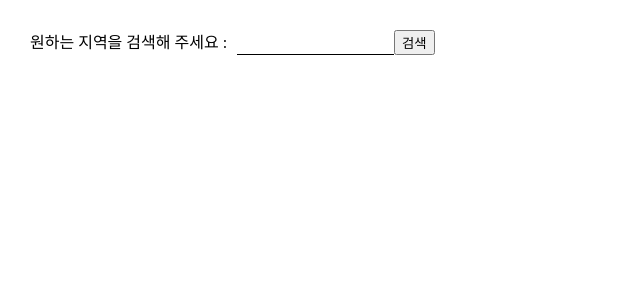
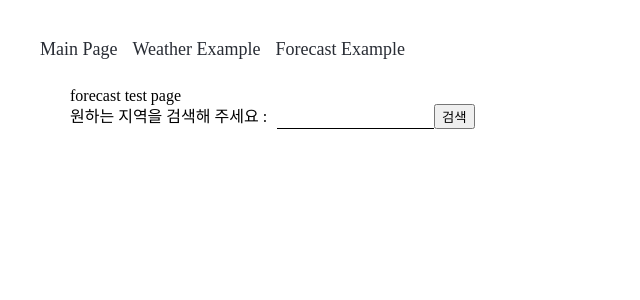
Before and after one commit to juyeong-yun/weather-app, a React (Create React App) app in the folder weather-app/: page /forecast-test in a window 1280 px wide. Shown: the top 300 px of the page, without its empty margins (0-640 px from the left). Built offline with nearby package versions, Linux system fonts and the light colour scheme; no server answers.

Commit message:
api 파라미터 weather, forecast 예시 확인 위한 페이지 구분, css 변경

```diff
--- a/weather-app/src/App.css
+++ b/weather-app/src/App.css
@@ -1,10 +1,7 @@
-.App {
-  text-align: center;
-}
+@import url('https://fonts.googleapis.com/css2?family=Inter:ital,opsz,wght@0,14..32,100..900;1,14..32,100..900&family=Lato:ital,wght@0,100;0,300;0,400;0,700;0,900;1,100;1,300;1,400;1,700;1,900&display=swap');
 
-.App-logo {
-  height: 40vmin;
-  pointer-events: none;
+* {
+    font-family: "Lato", sans-serif;
 }
 
 @media (prefers-reduced-motion: no-preference) {
@@ -24,9 +21,6 @@
   color: white;
 }
 
-.App-link {
-  color: #61dafb;
-}
 
 @keyframes App-logo-spin {
   from {
@@ -36,3 +30,11 @@
     transform: rotate(360deg);
   }
 }
+
+.container { margin: 20px 0 0 20px; padding: 10px;}
+
+.menuBar { padding: 10px;}
+.menuBar nav { display: block; margin-bottom: 20px;}
+.menuBar nav a { margin-right: 15px; color: #282c34;
+  text-decoration: none; font-size: 18px;}
+.menuBar nav a:hover {color: lightblue;}
--- a/weather-app/src/App.js
+++ b/weather-app/src/App.js
@@ -1,12 +1,28 @@
 import React from 'react';
+import {Routes, Route, Link} from 'react-router-dom';
 
 import Main from "./pages/Main";
+import WeatherTest from './pages/WeatherTest';
+import ForecastTest from './pages/ForecastTest';
+
+import './App.css';
 
 function App() {
   return (
     <div className="App">
-      <div className="searchRegion">
-        <Main />
+      <div className='container'>
+        <div className='menuBar'>
+          <nav>
+              <Link to="/">Main Page</Link>
+              <Link to="/weather-test">Weather Example</Link>
+              <Link to="/forecast-test">Forecast Example</Link>
+            </nav>
+            <Routes>
+              <Route path='/' element={<Main />}/>
+              <Route path='/weather-test' element={<WeatherTest />}/>
+              <Route path='/forecast-test' element={<ForecastTest />}/>
+            </Routes>
+        </div>
       </div>
     </div>
   );
--- a/weather-app/src/css/main.css
+++ b/weather-app/src/css/main.css
@@ -1,10 +1,7 @@
 /* 구글 폰트 */
-@import url('https://fonts.googleapis.com/css2?family=Inter:ital,opsz,wght@0,14..32,100..900;1,14..32,100..900&family=Lato:ital,wght@0,100;0,300;0,400;0,700;0,900;1,100;1,300;1,400;1,700;1,900&display=swap');
 
-* {
-    font-family: "Lato", sans-serif;
-}
 
-.container { margin: 20px 0 0 20px; padding: 10px;}
+
+
 .searchRegion {display: flex; align-items: center;}
 .searchRegion input {margin-left: 10px; padding: 4px; border:none; border-bottom: 1px solid;}
--- /dev/null
+++ b/weather-app/src/pages/ForecastTest.js
@@ -0,0 +1,85 @@
+import React, {useEffect, useState} from 'react'
+
+import '../css/main.css';
+import '../reset.css';
+
+const ForecastTest = () => {
+    const [weatherData, setWeatherData] = useState(null); // 현재 날씨 데이터 저장
+    const [forecastData, setForecastData] = useState(null); // 미래 날씨 데이터 저장
+    const [region, setRegion] = useState(''); // 사용자가 입력한 지역
+
+    const [loading, setLoading] = useState(false); // 로딩 상태
+
+    // 환경 변수로 저장한 API 키 호출
+    const apiKey = process.env.REACT_APP_API_KEY;
+
+    const fetchCoordinatesData = async () => {
+
+        // 입력된 지역이 없으면 호출하지 않음
+        if (!region) return;
+
+        setLoading(true);
+        // url 설정
+        const url =`https://api.openweathermap.org/data/2.5/forecast?q=${region}&appid=${apiKey}`;
+
+        try{
+            const resp = await fetch(url);
+            const data = await resp.json();
+
+            // cod Internal parameter
+            if(data.cod === 200) {
+                return{
+                    lat: data.coord.lat,
+                    lon: data.coord.lon,
+                };
+            } else{
+                throw new Error(data.message);
+            }
+            // 날씨 데이터 상태 저장
+            setWeatherData(data);
+
+        } catch(error){
+            console.error("API 호출 실패", error);
+
+        } finally {
+            setLoading(false);
+        }
+    };
+
+    const handleSubmit = (e) => {
+        e.preventDefault();
+
+        setLoading(true);
+        setForecastData();
+    };
+
+    return(
+        <div className="container">
+            <h3> forecast test page </h3>
+            <form onSubmit={handleSubmit}>
+                <div className="searchRegion">
+                    <h3>원하는 지역을 검색해 주세요 : </h3>
+                    <input type="text" value={region}
+                    onChange={(e) => setRegion(e.target.value)} // 입력값을 상태로 업데이트
+                    />
+                    <button type="submit">검색</button>
+                </div>
+            </form>
+            {loading ? (
+                <p>로딩 중...</p>
+            ) : (
+                weatherData && (
+                <div>
+                    <h4>{weatherData.name}</h4>
+                    <p>온도: {weatherData.main.temp}°C</p>
+                    <p>상태: {weatherData.weather[0].description}</p>
+                </div>
+                )
+            )}
+        </div>
+
+    )
+
+}
+
+export default ForecastTest;
--- a/weather-app/src/pages/Main.js
+++ b/weather-app/src/pages/Main.js
@@ -1,75 +1,20 @@
 import React, {useEffect, useState} from 'react';
-/**
- * {useEffect, useState} api 호출하기 위한 패키지
- * useState : 요청 상태 관리
- * useEffect : 컴포넌트가 렌더링되는 시점에 요청을 작업
- */
 
 import '../css/main.css';
 import '../reset.css';
 
 const Main = () => {
-    const [weatherData, setWeatherData] = useState(null); // 날씨 데이터 저장
-    const [region, setRegion] = useState(''); // 사용자가 입력한 지역
-    const [loading, setLoading] = useState(false); // 로딩 상태
 
-    // 환경 변수로 저장한 API 키 호출
-    const apiKey = process.env.REACT_APP_API_KEY;
-
-    console.log("apiKey: ", apiKey);
-
-    const fetchWeatherData = async () => {
-
-        // 입력된 지역이 없으면 호출하지 않음
-        if (!region) return;
-        setLoading(true);
-
-        // url 설정
-        const url =`https://api.openweathermap.org/data/2.5/weather?q={region}&appid={apiKey}`;
-
-        try{
-            const resp = await fetch(url);
-            const data = await resp.json();
-
-            // 날씨 데이터 상태 저장
-            setWeatherData(data);
-
-        } catch(error){
-            console.error("API 호출 실패", error);
-
-        } finally {
-            setLoading(false);
-        }
-    };
-
-    const handleSubmit = (e) => {
-        e.preventDefault();
-        // 날씨 데이터 요청
-        fetchWeatherData();
-    };
-
-    return(
+    return (
     <div className="container">
-            <form onSubmit={handleSubmit}>
+        <form onSubmit>
             <div className="searchRegion">
                 <h3>원하는 지역을 검색해 주세요 : </h3>
-                    <input type="text" value={region}
-                    onChange={(e) => setRegion(e.target.value)} // 입력값을 상태로 업데이트
-                    />
+                <input type="text"/>
                 <button type="submit">검색</button>
             </div>
         </form>
-            {loading ? (
-                <p>로딩 중...</p>
-            ) : (
-                weatherData && (
-                <div>
-                    <h4>{weatherData.name} 날씨</h4>
-                    <p>온도: {weatherData.main.temp}K</p>
-                    <p>상태: {weatherData.weather[0].description}</p>
-                </div>
-                )
-            )}
+
     </div>
 
     )
--- /dev/null
+++ b/weather-app/src/pages/WeatherTest.js
@@ -0,0 +1,78 @@
+import React, {useEffect, useState} from 'react'
+/**
+ * {useEffect, useState} api 호출하기 위한 패키지
+ * useState : 요청 상태 관리
+ * useEffect : 컴포넌트가 렌더링되는 시점에 요청을 작업
+ */
+
+import '../css/main.css';
+import '../reset.css';
+
+const WeatherTest = () => {
+    const [weatherData, setWeatherData] = useState(null); // 날씨 데이터 저장
+    const [region, setRegion] = useState(''); // 사용자가 입력한 지역
+    const [loading, setLoading] = useState(false); // 로딩 상태
+
+    // 환경 변수로 저장한 API 키 호출
+    const apiKey = process.env.REACT_APP_API_KEY;
+    // console.log("apiKey: ", apiKey);
+
+    const fetchWeatherData = async () => {
+
+        // 입력된 지역이 없으면 호출하지 않음
+        if (!region) return;
+
+        setLoading(true);
+        // url 설정
+        const url =`https://api.openweathermap.org/data/2.5/weather?q=${region}&appid=${apiKey}`;
+
+        try{
+            const resp = await fetch(url);
+            const data = await resp.json();
+
+            // 날씨 데이터 상태 저장
+            setWeatherData(data);
+
+        } catch(error){
+            console.error("API 호출 실패", error);
+
+        } finally {
+            setLoading(false);
+        }
+    };
+
+    const handleSubmit = (e) => {
+        e.preventDefault();
+        // 날씨 데이터 요청
+        fetchWeatherData();
+    };
+
+    return(
+        <div className="container">
+            <h3> weather test page </h3>
+            <form onSubmit={handleSubmit}>
+                <div className="searchRegion">
+                    <h3>원하는 지역을 검색해 주세요 : </h3>
+                    <input type="text" value={region}
+                    onChange={(e) => setRegion(e.target.value)} // 입력값을 상태로 업데이트
+                    />
+                    <button type="submit">검색</button>
+                </div>
+            </form>
+            {loading ? (
+                <p>로딩 중...</p>
+            ) : (
+                weatherData && (
+                <div>
+                    <h4>{weatherData.name}</h4>
+                    <p>온도: {weatherData.main.temp}°C</p>
+                    <p>상태: {weatherData.weather[0].description}</p>
+                </div>
+                )
+            )}
+        </div>
+
+    )
+}
+
+export default WeatherTest;
```
Lines whose indentation alone changed are shown as unchanged.
